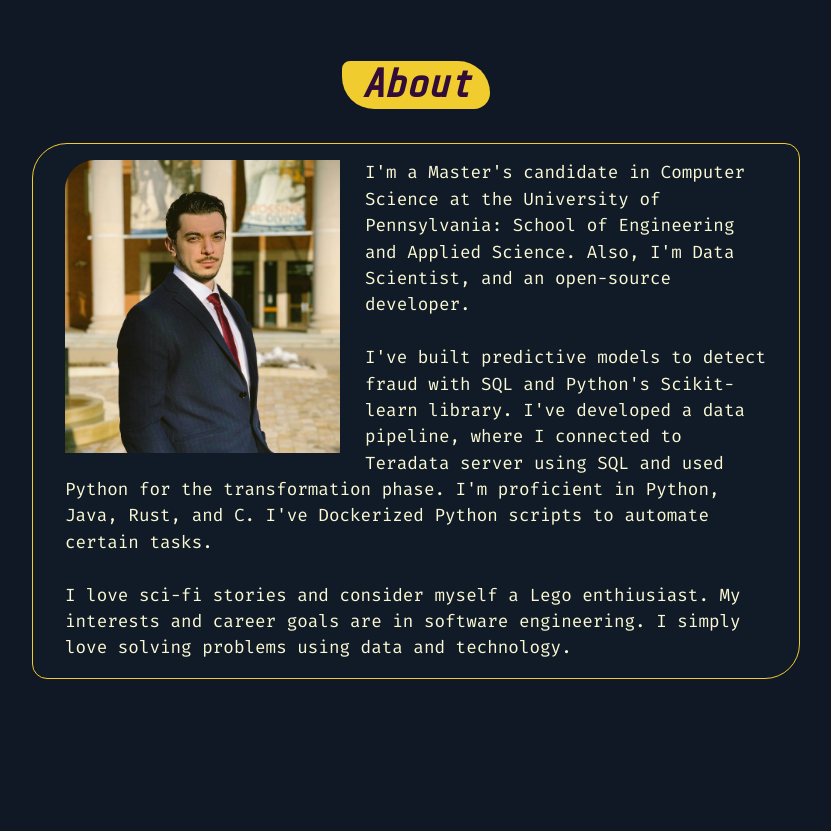
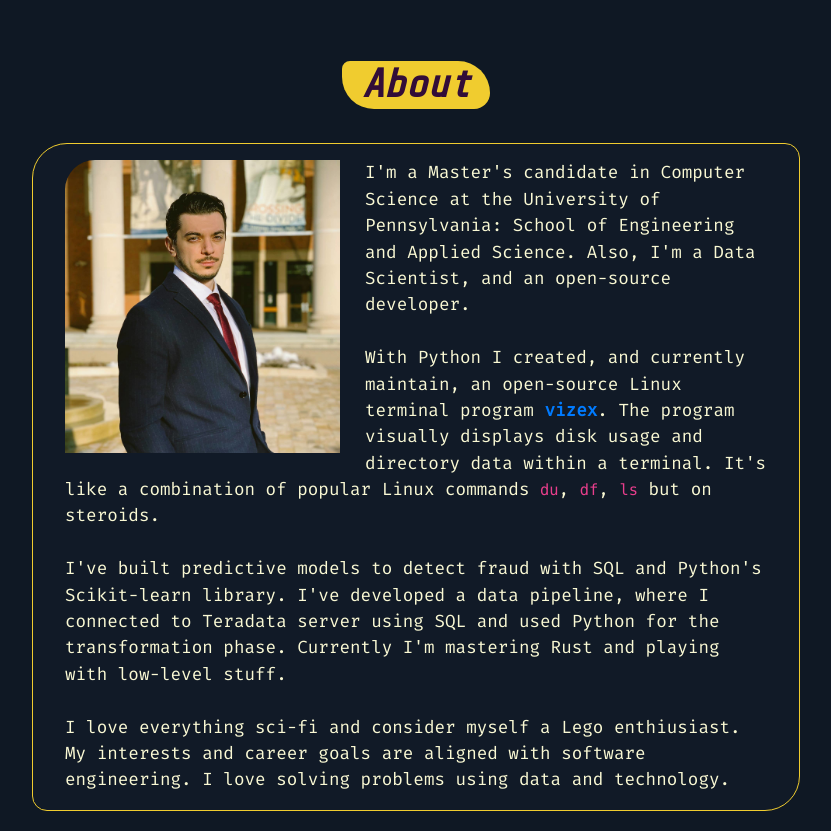
Before and after one commit to bexxmodd/bexxmodd.com, a Django app: page / in a window 1280 px wide. Shown: the part 67-898 px from the top of the page, without its empty margins (224-1055 px from the left). Before the commit the page ends 746 px from the top, so only its background shows below. Run offline with Django 3.2, Linux system fonts and the light colour scheme; some libraries are stand-ins or nearby versions.

Commit message:
another restyling

```diff
--- a/bexxmodd_dot_com/blog/templates/blog/about.html
+++ b/bexxmodd_dot_com/blog/templates/blog/about.html
@@ -9,16 +9,19 @@
 <br>
 <br>
     <p class="content-section"><img src="/static/img/blogpiccc.jpg" style="float: left; padding-right: 25px; border-radius: 30px 0px 0px 0px;" alt="Profile Pic" width="300">
-            I'm a Master's candidate in Computer Science at the University of Pennsylvania: School of Engineering and Applied Science.
-            Also, I'm Data Scientist, and an open-source developer.
+            I'm a Master's candidate in Computer Science at the University of Pennsylvania: School of Engineering and Applied Science. Also, I'm a Data Scientist, and an open-source developer.
 
             <br>
             <br>
-            I've built predictive models to detect fraud with SQL and Python's Scikit-learn library. I've developed a data pipeline,
-            where I connected to Teradata server using SQL and used Python for the transformation phase. I'm proficient in Python, Java, Rust, and C. I've Dockerized Python scripts to automate certain tasks.
+
+            With Python I created, and currently maintain, an open-source Linux terminal program <b><a href="https://github.com/bexxmodd/vizex">vizex</a></b>. The program visually displays disk usage and directory data within a terminal. It's like a combination of popular Linux commands <code>du</code>, <code>df</code>, <code>ls</code> but on steroids.
 
             <br>
             <br>
-            I love sci-fi stories and consider myself a Lego enthiusiast. My interests and career goals are in software engineering. I simply love solving problems using data and technology.
+            I've built predictive models to detect fraud with SQL and Python's Scikit-learn library. I've developed a data pipeline, where I connected to Teradata server using SQL and used Python for the transformation phase. Currently I'm mastering Rust and playing with low-level stuff.
+
+            <br>
+            <br>
+            I love everything sci-fi and consider myself a Lego enthiusiast. My interests and career goals are aligned with software engineering. I love solving problems using data and technology.
         </p>
 {% endblock content %}
```
Also changed, not shown: bexxmodd_dot_com/blog/templates/blog/resume.html (+13 -5 lines).
